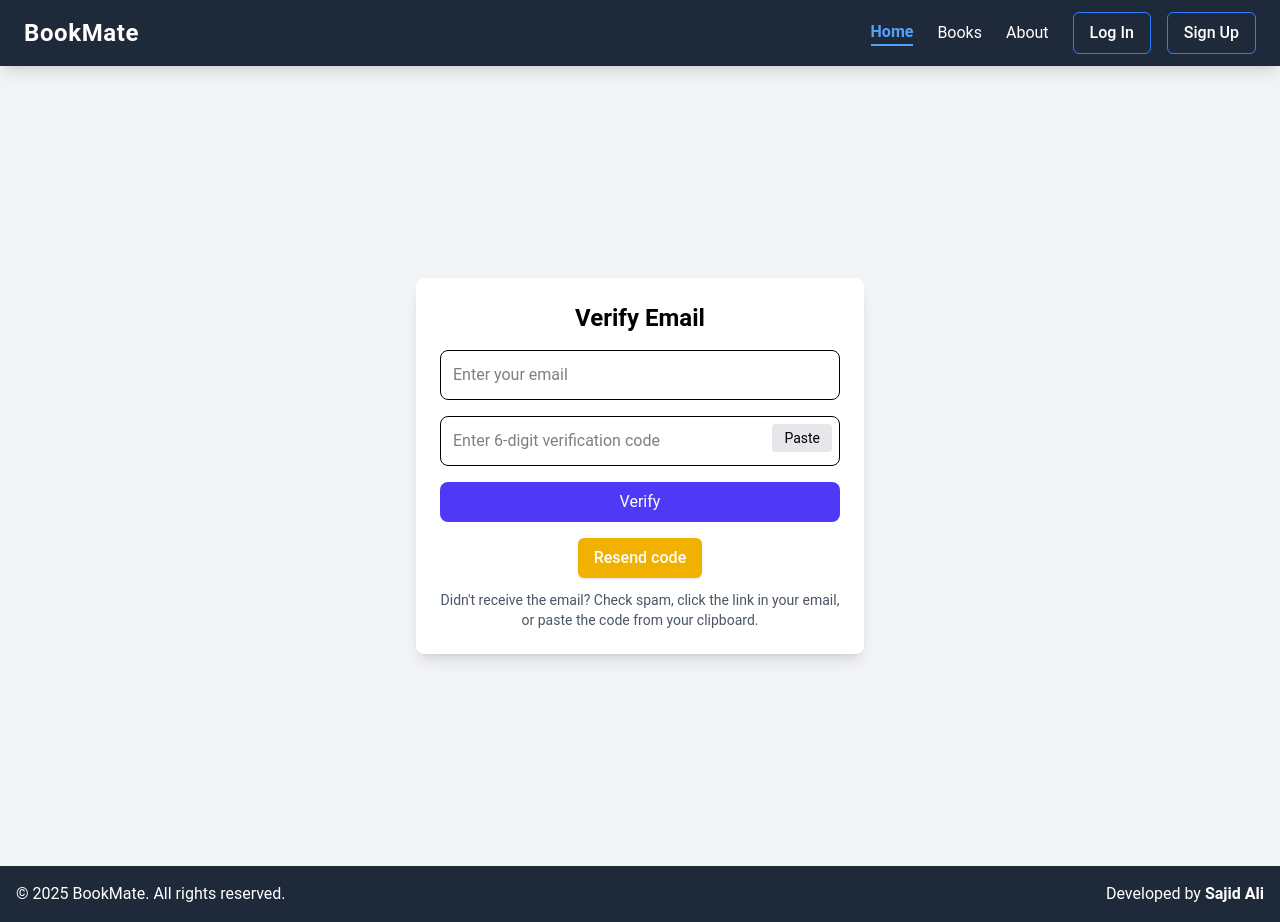
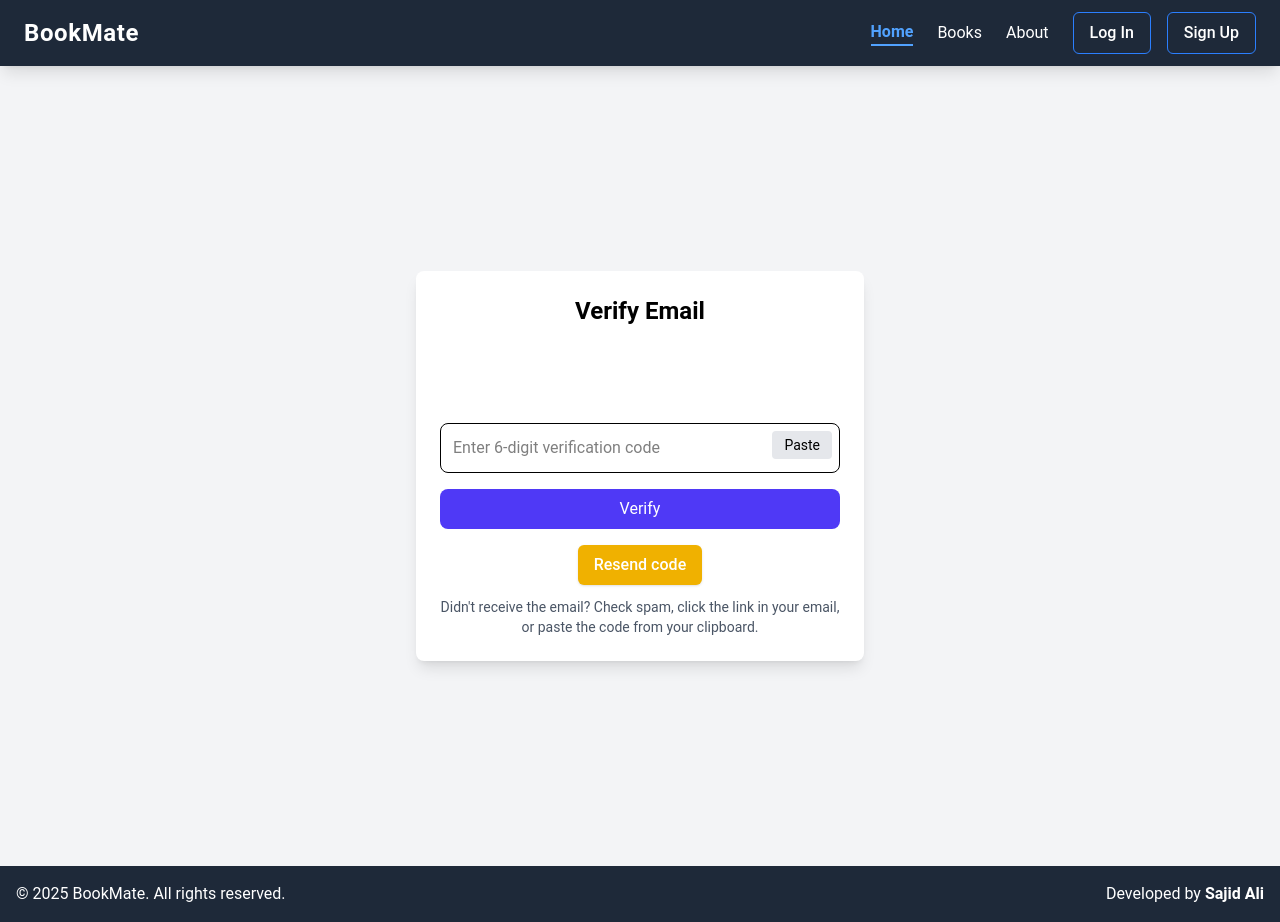
Before and after one commit to sajidali-sk404/BookMate-fronend, a React (Vite) app: page /verifyemail in a window 1280 px wide. Built offline with nearby package versions, Linux system fonts and the light colour scheme.

Commit message:
fetch bydefault email when user verify Email

```diff
--- a/src/component/VerifyEmailPage.jsx
+++ b/src/component/VerifyEmailPage.jsx
@@ -24,12 +24,19 @@ export default function VerifyEmailPage({ autoSubmit = false }) {
     const qCode = params.get("code") ?? "";   // code param if using 6-digit codes
     const qToken = params.get("token") ?? ""; // token param if using link token
 
-    if (qEmail) setEmail(decodeURIComponent(qEmail).trim().toLowerCase());
+    if (qEmail) {
+      setEmail(decodeURIComponent(qEmail).trim().toLowerCase());
+    } else {
+      const storedEmail = localStorage.getItem("pendingEmail");
+      if (storedEmail) {
+        setEmail(storedEmail.trim().toLowerCase());
+      }
+    }
     if (qCode) setCode(qCode.trim());
     if (qToken) setToken(qToken.trim());
 
     // Optionally auto-submit when link has both email + code/token
-    if (autoSubmit && ( (qEmail && (qCode || qToken)) )) {
+    if (autoSubmit && ((qEmail && (qCode || qToken)))) {
       // small delay so UI updates before auto-submit
       setTimeout(() => {
         // call verify handler below
@@ -59,6 +66,7 @@ export default function VerifyEmailPage({ autoSubmit = false }) {
     try {
       const resp = await axios.post(`${import.meta.env.VITE_BACKEND_URI}/api/verify-email`, payload);
       toast.success(resp.data?.message ?? "Verified!");
+      localStorage.removeItem("pendingEmail");
       // give toast a moment to display
       setTimeout(() => navigate("/login"), 400);
     } catch (err) {
@@ -133,16 +141,15 @@ export default function VerifyEmailPage({ autoSubmit = false }) {
         <h2 className="text-2xl font-bold text-center mb-4">Verify Email</h2>
 
         <form id="verify-form" onSubmit={handleVerify} className="space-y-4">
-          <input
-            type="email"
-            placeholder="Enter your email"
-            value={email}
-            onChange={(e) => setEmail(e.target.value)}
-            className="p-3 w-full border rounded-lg"
-            required
-            autoComplete="email"
-          />
+          <div className="my-5">
+            <input
+              type="email"
+              value={email}
+              readOnly
+              className="p-3 w-full text-center text-2xl rounded-lg text-gray-800 cursor-not-allowed"
+            />
 
+          </div>
           {/* show either code input or token input depending on your flow */}
           {!token && (
             <div className="relative">
--- a/src/pages/LogIn.jsx
+++ b/src/pages/LogIn.jsx
@@ -53,7 +53,9 @@ const LoginPage = () => {
       setLoading(false);
     }
   };
-
+  if(message === "Please verify your email before login."){
+    onclick(navigate("/verifyemail"));
+  }
   return (
     <div className="flex justify-center items-center min-h-screen p-4 bg-gradient-to-br from-gray-100 via-gray-200 to-gray-300">
       <div className="max-w-md w-full p-8 bg-white rounded-2xl shadow-xl border border-gray-200">
@@ -69,7 +71,7 @@ const LoginPage = () => {
               className={`mb-4 p-3 rounded-lg text-center font-medium shadow-md ${
                 message.includes("successful")
                   ? "bg-green-100 text-green-700 border border-green-300"
-                  : "bg-red-100 text-red-700 border border-red-300"
+                  : `bg-red-100 text-red-700 border border-red-300`
               }`}
             >
               {message}
--- a/src/pages/SignUp.jsx
+++ b/src/pages/SignUp.jsx
@@ -42,6 +42,7 @@ const SignUpPage = () => {
       setLoading(true);
       await axios.post(`${import.meta.env.VITE_BACKEND_URI}/api/sign-up`, formData);
       toast.success("Sign Up Successful 🎉");
+      localStorage.setItem("pendingEmail", formData.email);
       navigate("/verifyemail");
     } catch (error) {
       toast.error(error.response?.data?.message || "Sign up failed. Try again.");
```
